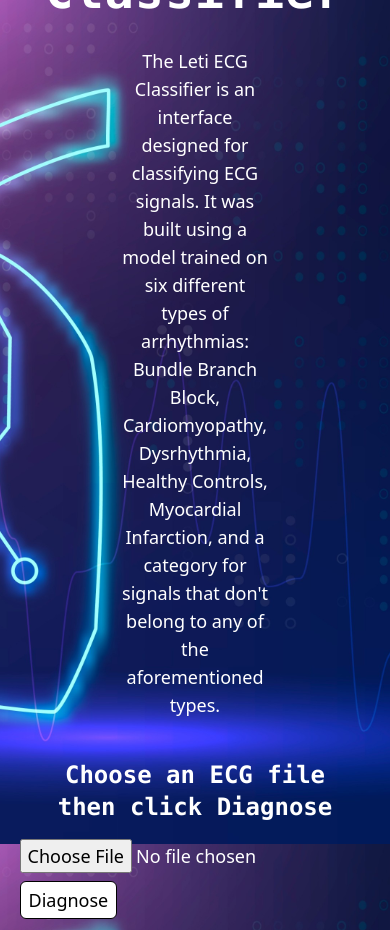
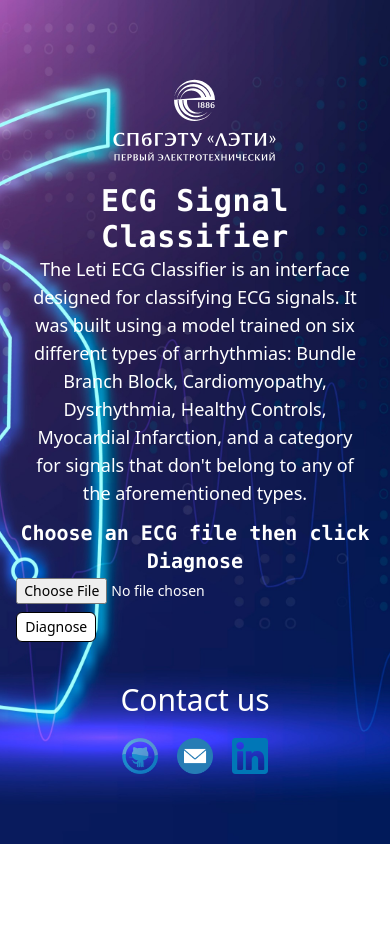
Before and after one commit to Salar-Sali/letiecgclassifier, a website: page templates/index.html in a window 390 px wide. Shown: the top 930 px of the page. After the commit the page ends 844 px from the top, so only its background shows below. Drawn offline with nearby package versions, Linux system fonts and the light colour scheme.

Commit message:
main page responsive

```diff
--- a/templates/index.html
+++ b/templates/index.html
@@ -13,21 +13,22 @@
     <!-- body everything-->
     <div class="w-1/4 hidden lg:block"></div>
     <div class="w-1/4 hidden lg:block "></div>
-    <div class="flex flex-col justify-center items-center h-screen w-3/4 lg:w-2/4  text-lg  gap-y-6">
+    <div
+      class="flex flex-col justify-center items-center h-screen w-11/12 md:w-3/4 lg:w-2/4  text-lg gap-y-3 md:gap-y-5">
       <!-- leti logo start -->
       <div class="w-2/4 rounded-lg">
         <img src="../static/letiSVG2.svg" class="rounded-lg" alt="letiLogo">
       </div>
       <!-- leti logo end -->
       <!-- titles -->
-      <div class="">
-        <h1 class=" inline-block w-full text-5xl py-8 tracking-wide font-mono font-semibold text-center 	">
+      <div>
+        <h1 class=" inline-block w-full text-3xl md:text-5xl  tracking-wide font-mono font-semibold text-center 	">
           ECG
           Signal
           Classifier
         </h1>
         <div class="w-full text-center">
-          <span class="inline-block w-1/2 ">
+          <span class="inline-block w-11/12 lg:w-3/4  ">
             The Leti ECG Classifier is an interface designed for classifying ECG signals. It was built
             using a model
             trained on six different types of arrhythmias: Bundle Branch Block, Cardiomyopathy, Dysrhythmia, Healthy
@@ -37,13 +38,13 @@
         </div>
       </div>
       <!-- Form start -->
-      <div class=" w-full  flex flex-col justify-center items-center">
-        <h2 class="text-2xl font-bold py-4 font-mono text-center ">Choose an ECG file then click Diagnose
+      <div class="w-full  flex flex-col justify-center items-center">
+        <h2 class="text-xl md:text-3xl font-bold  font-mono text-center ">Choose an ECG file then click Diagnose
         </h2>
         <form method="POST" action="/upload" enctype="multipart/form-data">
-          <input type="file" name="file">
+          <input type="file" name="file" class="text-sm md:text-base">
           <input type="submit" value="Diagnose"
-            class=" py-1 px-2 my-2 bg-white text-black border border-black rounded-md cursor-pointer">
+            class=" py-1 px-2 my-2 bg-white text-black border border-black rounded-md cursor-pointer text-sm md:text-base">
         </form>
       </div>
       <!-- Form end -->
```
